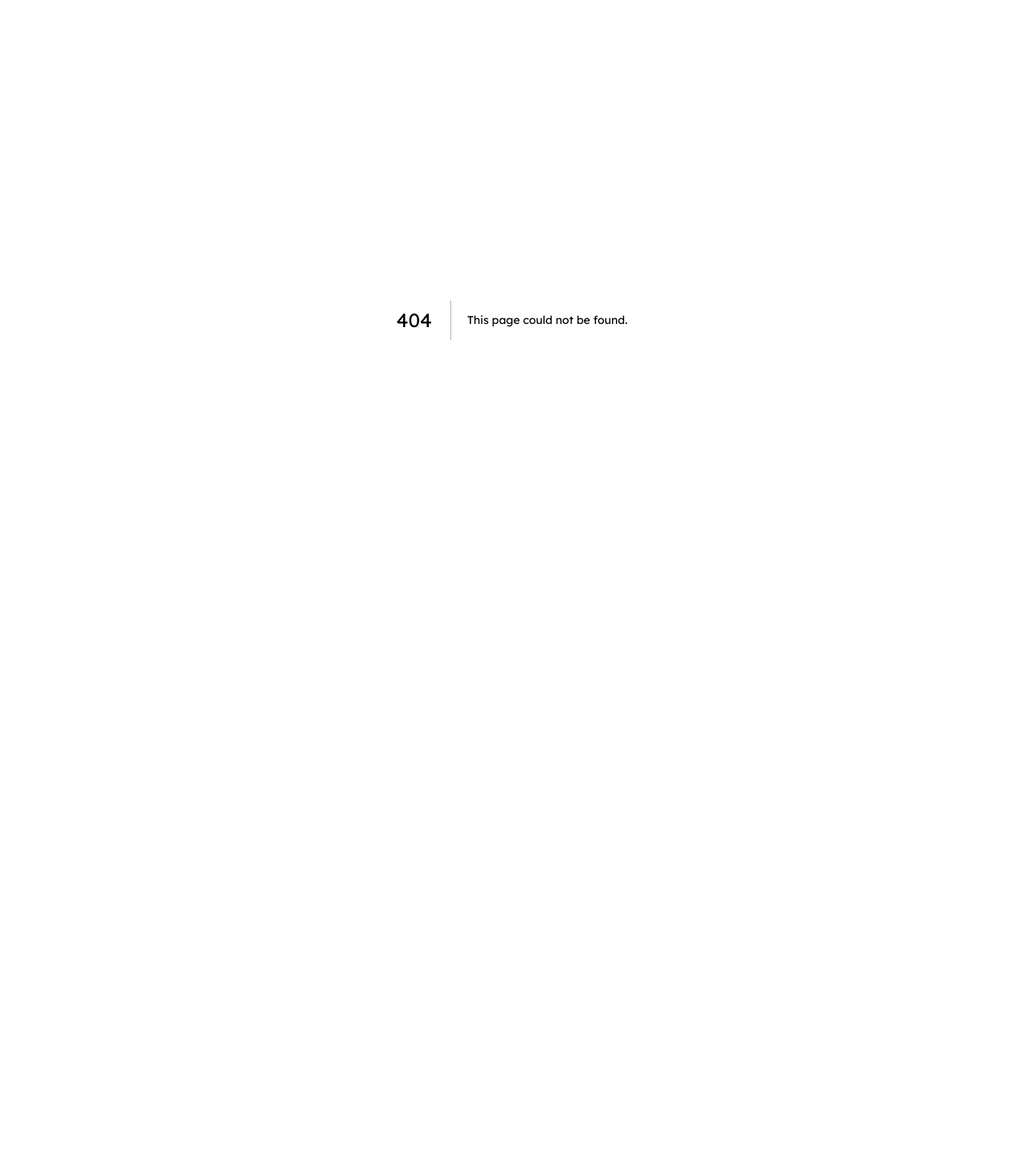
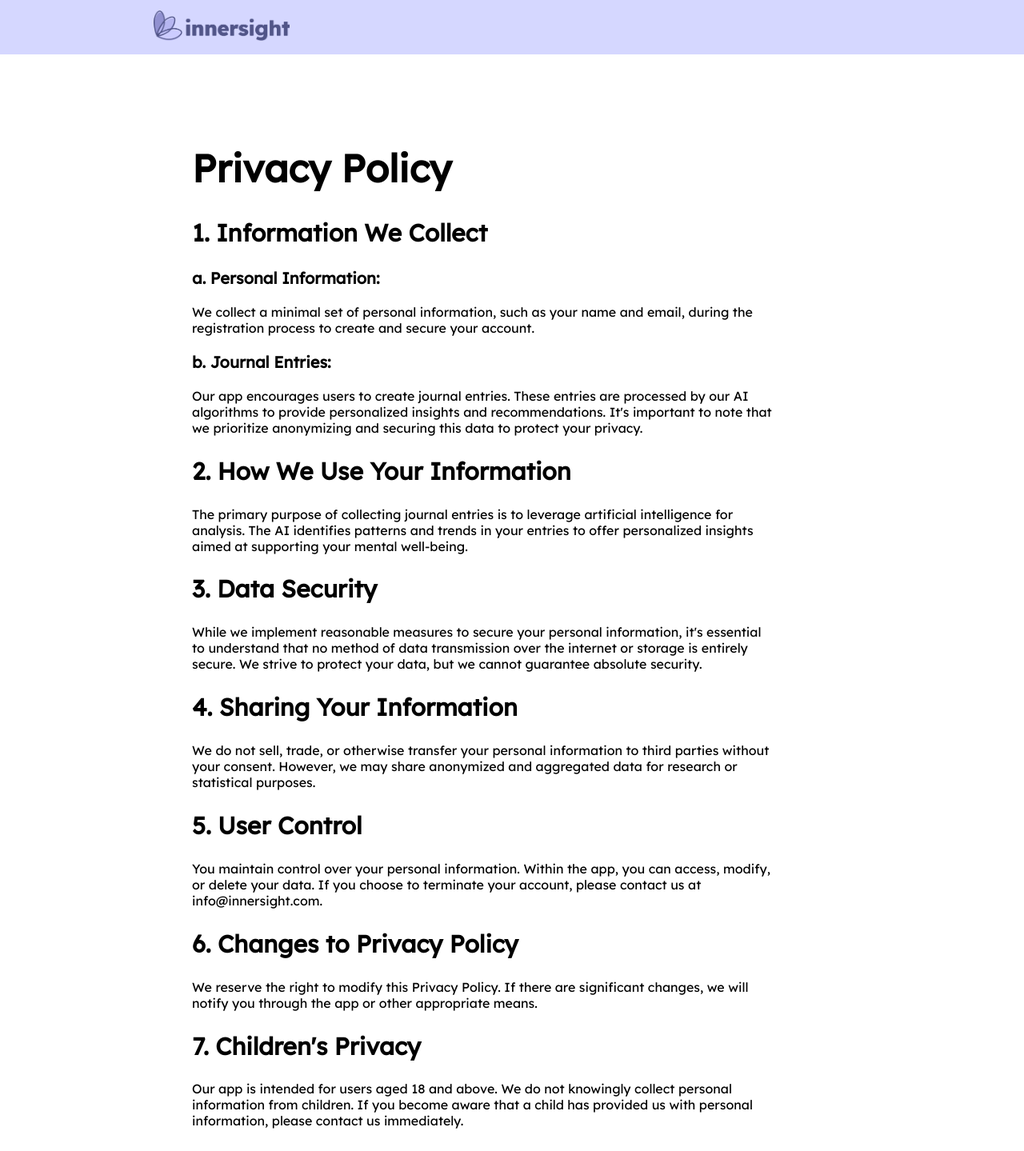
Before and after one commit to Mariessa-Pinto/innersight-customer-landing, a Next.js app: page /privacy in a window 1280 px wide. Before the commit this address had no page. Shown: the top 1439 px of the page at 80% size. Before the commit the page ends 800 px from the top, so only its background shows below. Built offline with nearby package versions, Linux system fonts and the light colour scheme.

Commit message:
added privacy policy

```diff
--- a/components/BenefitsSection/Benefits.module.css
+++ b/components/BenefitsSection/Benefits.module.css
@@ -23,6 +23,7 @@
     display: flex;
     flex-direction: row;
     justify-content: space-between;
+    margin-top: 1rem;
 }
 
 .benefitContainer {
--- a/components/FooterComponent/footer.js
+++ b/components/FooterComponent/footer.js
@@ -17,7 +17,9 @@ export default function Footer() {
             <h3>Support</h3>
             <h6>Crisis Support Resources</h6>
             <h6>Terms of Service</h6>
-            <h6>Privacy Policy</h6>
+            <Link href='privacy' className={styles.link}>
+              <h6>Privacy Policy</h6>
+            </Link>
           </div>
           <div className={styles.contactContainer}>
             <h3>Contact Us</h3>
--- a/components/Nav/Nav.js
+++ b/components/Nav/Nav.js
@@ -1,10 +1,11 @@
 import styles from './Nav.module.css'
 import Image from 'next/image'
+import Link from 'next/link'
 
 export default function Nav(){
     return(
         <div className={styles.main}>
-            <Image src='/nav_logo.png' width={170} height={38} />
+            <Link href='/'><Image src='/nav_logo.png' width={170} height={38} /></Link>
         </div>
     )
 }
--- /dev/null
+++ b/data/PolicyData.js
@@ -0,0 +1,101 @@
+const PolicyData = {
+    questions: [
+        {
+            page: "Privacy Policy",
+            header: "Information We Collect",
+            subtitle1: "a. Personal Information",
+            subtitle2: "b. Journal Entries",
+            content: {
+                personalInfo: "We collect a minimal set of personal information, such as your name and email, during the registration process to create and secure your account.",
+                journalEntries: "Our app encourages users to create journal entries. These entries are processed by our AI algorithms to provide personalized insights and recommendations. It's important to note that we prioritize anonymizing and securing this data to protect your privacy."
+            },
+        },
+        {
+            page: "Privacy Policy",
+            header: "How We Use Your Information",
+            content: "The primary purpose of collecting journal entries is to leverage artificial intelligence for analysis. The AI identifies patterns and trends in your entries to offer personalized insights aimed at supporting your mental well-being.",
+        },
+        {
+            page: "Privacy Policy",
+            header: "Data Security",
+            content: "While we implement reasonable measures to secure your personal information, it's essential to understand that no method of data transmission over the internet or storage is entirely secure. We strive to protect your data, but we cannot guarantee absolute security.",
+        },
+        {
+            page: "Privacy Policy",
+            header: "Sharing Your Information",
+            content: "We do not sell, trade, or otherwise transfer your personal information to third parties without your consent. However, we may share anonymized and aggregated data for research or statistical purposes.",
+        },
+        {
+            page: "Privacy Policy",
+            header: "User Control",
+            content: "You maintain control over your personal information. Within the app, you can access, modify, or delete your data. If you choose to terminate your account, please contact us at info@innersight.com.",
+        },
+        {
+            page: "Privacy Policy",
+            header: "Changes to Privacy Policy",
+            content: "We reserve the right to modify this Privacy Policy. If there are significant changes, we will notify you through the app or other appropriate means.",
+        },
+        {
+            page: "Privacy Policy",
+            header: "Children's Privacy",
+            content: "Our app is intended for users aged 18 and above. We do not knowingly collect personal information from children. If you become aware that a child has provided us with personal information, please contact us immediately.",
+        },
+        {
+            page: "Privacy Policy",
+            header: "Children's Privacy",
+            content: "Our app is intended for users aged 18 and above. We do not knowingly collect personal information from children. If you become aware that a child has provided us with personal information, please contact us immediately.",
+        },
+        {
+            page: "Terms",
+            header: "Acceptance of Terms",
+            content: "By using InnerSight, you agree to abide by these Terms of Service. If you do not agree with any part of these terms, please refrain from using the app.",
+        },
+        {
+            page: "Terms",
+            header: "User Eligibility",
+            content: "You must be at least 18 years old to use InnerSight. By using the app, you confirm that you meet this eligibility criterion.",
+        },
+        {
+            page: "Terms",
+            header: "Privacy and Data Security",
+            content: "We prioritize the privacy and security of your data. All journal entries and personal information are stored securely, and our AI algorithms analyze data anonymously. For detailed information, please refer to our Privacy Policy.",
+        },
+        {
+            page: "Terms",
+            header: "Use of AI",
+            content: "InnerSight utilizes artificial intelligence to analyze journal entries. While the AI provides insights, it is not a substitute for professional advice. Always consult with a qualified mental health professional for personalized guidance.",
+        },
+        {
+            page: "Terms",
+            header: "User Responsibilities",
+            content: "You are responsible for the content of your journal entries. Do not include sensitive personal information that you are uncomfortable sharing. InnerSight is not liable for any consequences arising from the content of your journal entries.",
+        },
+        {
+            page: "Terms",
+            header: "Emergency Situations",
+            content: "In case of a mental health crisis or emergency, do not solely rely on the app. Contact emergency services or a mental health professional immediately. InnerSight is not a crisis intervention tool.",
+        },
+        {
+            page: "Terms",
+            header: "User Conduct",
+            content: "Users must adhere to ethical standards when using InnerSight. Harassment, hate speech, or any form of inappropriate content will not be tolerated.",
+        },
+        {
+            page: "Terms",
+            header: "Termination of Services",
+            content: "We reserve the right to terminate or suspend your account at our discretion if you violate these terms or engage in any behaviour that compromises the well-being of others or the app's integrity.",
+        },
+        {
+            page: "Terms",
+            header: "Changes to Terms",
+            content: "We may update these terms periodically. By continuing to use InnerSight after such changes, you agree to the modified terms.",
+        },
+        {
+            page: "Terms",
+            header: "Contact Information",
+            content: "For questions or concerns regarding these terms, please contact InnerSight at info@innersight.com.",
+        },
+    ]
+};
+
+export default PolicyData
--- /dev/null
+++ b/pages/privacy.js
@@ -0,0 +1,59 @@
+import Head from 'next/head'
+import styles from '/styles/Privacy.module.css'
+import Footer from '../components/FooterComponent/footer'
+import Nav from '../components/Nav/Nav'
+import PolicyData from '../data/PolicyData'
+import { useState } from 'react'
+
+export default function Privacy() {
+    const [data, setData] = useState(PolicyData.questions);
+
+    return (
+        <>
+            <Head>
+                <title>InnerSight Privacy Policy</title>
+                <meta name="description" content="Generated by create next app" />
+                <meta name="viewport" content="width=device-width, initial-scale=1" />
+                <link rel="icon" href="/favicon.ico" />
+                {/* <link
+                    href="https://fonts.googleapis.com/css2?family=Lexend:wght@300;400;500;600;700&display=swap"
+                    rel="stylesheet"
+                /> */}
+            </Head>
+            <div className={styles.fullWidthContent}>
+                <Nav />
+            </div>
+            <main className={styles.main}>
+                <h1>Privacy Policy</h1>
+                    {data && data.map((i, index) => (
+                        i.page === "Privacy Policy" ?
+                            <div
+                                className={styles.questionContainer}
+                                key={index}>
+                                <div className={styles.btnTextLrg}>
+                                    <h2>{index + 1}. {i.header}</h2>
+                                </div>
+                                {
+                                    i.content.personalInfo ?
+                                        <>
+                                            <div className={styles.bodyCopy}>
+                                                <div className={styles.btnTextLrg}><h3>{i.subtitle1}:</h3></div> <p>{i.content.personalInfo}</p>
+                                            </div>
+                                            <div className={styles.bodyCopy}>
+                                                <div className={styles.btnTextLrg}><h3>{i.subtitle2}:</h3></div> <p>{i.content.journalEntries}</p>
+                                            </div>
+                                        </>
+                                        :
+                                        <div className={styles.bodyCopy}>
+                                            <p>{i.content}</p>
+                                        </div>
+                                }
+                            </div>
+                            :
+                            ""
+                    ))}
+            </main>
+            <Footer />
+        </>
+    )
+}
--- /dev/null
+++ b/styles/Privacy.module.css
@@ -0,0 +1,37 @@
+.main {
+    display: 'flex';
+    flex-direction: "column";
+    align-items: 'flex-start';
+    padding-right: 19.5rem;
+    padding-left: 15rem;
+    padding-top: 5rem;
+    padding-bottom: 5rem;
+}
+.top {
+    align-items: 'center';
+    margin-top: 6;
+}
+.content2 {
+    display: 'flex';
+    margin-top: 10;
+}
+.questionContainer {
+    display: 'flex';
+    flex-direction: 'column';
+}
+
+/*Tablet*/
+@media only screen and (max-width: 810px) {
+    .main{
+        padding-right: 8rem;
+        padding-left: 8rem;
+    }
+}
+
+/*Mobile*/
+@media only screen and (max-width: 475px) {
+    .main{
+        padding-right: 2rem;
+        padding-left: 2rem;
+    }
+}
```
